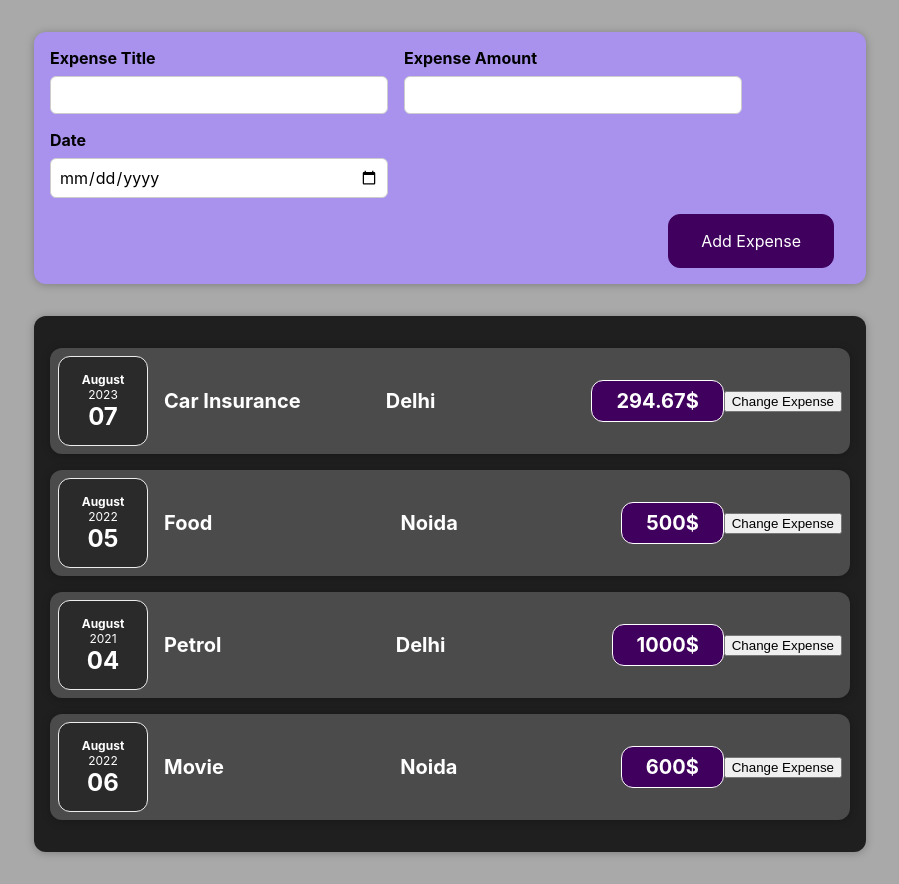
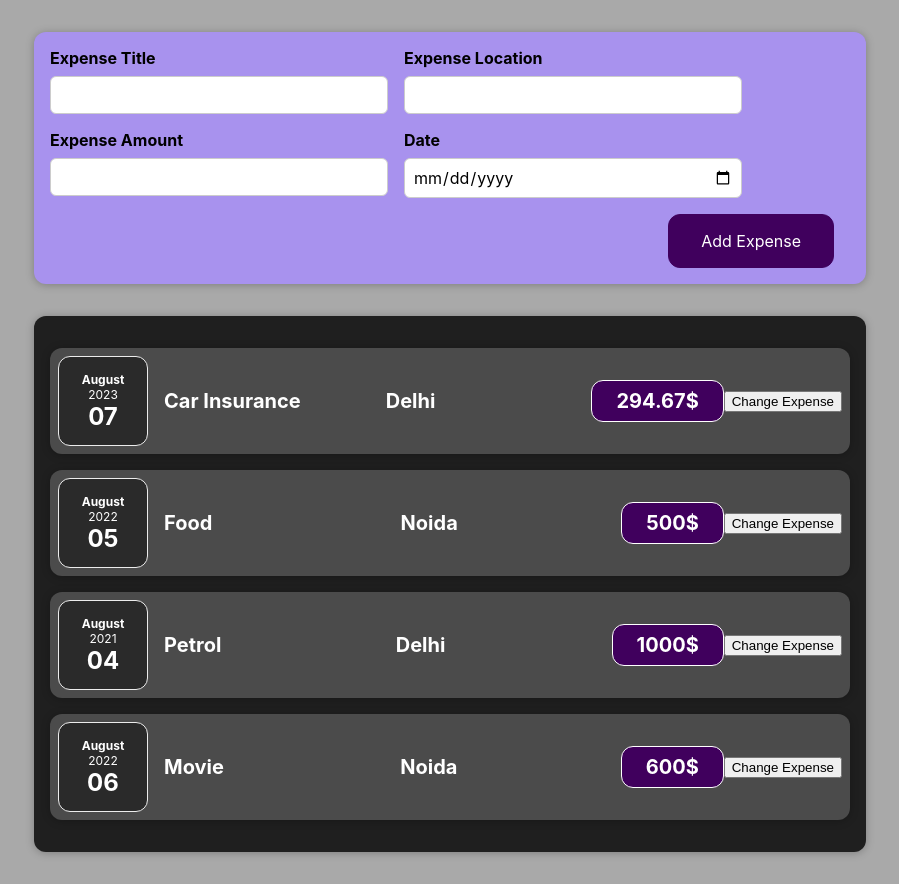
Before and after one commit to roshani2022/AdvanceReact, a React (Create React App) app: page / in a window 1280 px wide. Shown: the whole page, without its empty margins (190-1089 px from the left). Built offline with nearby package versions, Linux system fonts and the light colour scheme.

Commit message:
advancedRectTask8

```diff
--- a/src/App.js
+++ b/src/App.js
@@ -1,44 +1,52 @@
 //import logo from './logo.svg';
-import React from "react";
+import React, { useState } from "react";
 import "./App.css";
 import Expense from "./components/expenses/Expense";
 import NewExpense from "./components/NewExpense/NewExpense";
 const App = () => {
   const expenses = [
     {
-      id:"e1",
+      id: "e1",
       title: "Car Insurance",
-      locationOfExpenditure: "Delhi",
+      location: "Delhi",
       amount: 294.67,
       date: new Date(2023, 7, 7),
     },
     {
-      id:"e2",
+      id: "e2",
       title: "Food",
-      locationOfExpenditure: "Noida",
+      location: "Noida",
       amount: 500,
       date: new Date(2022, 7, 5),
     },
     {
-      id:"e3",
+      id: "e3",
       title: "Petrol",
-      locationOfExpenditure: "Delhi",
+      location: "Delhi",
       amount: 1000,
       date: new Date(2021, 7, 4),
     },
     {
-      id:"e4",
+      id: "e4",
       title: "Movie",
-      locationOfExpenditure: "Noida",
+      location: "Noida",
       amount: 600,
       date: new Date(2022, 7, 6),
     },
   ];
+  const [myExpense, setMyExepnse] = useState(expenses);
+  const addExpenseHandler = (expense) => {
+   setMyExepnse((prevData)=>{
+    return [ ...prevData,expense]
+   }
+
+)
+  };
+
   return (
     <div>
-      <NewExpense />
-      <Expense items={expenses} />
-
+      <NewExpense onAddExpense={addExpenseHandler} />
+      <Expense items={myExpense} />
     </div>
   );
 };
--- a/src/components/NewExpense/ExpenseForm.js
+++ b/src/components/NewExpense/ExpenseForm.js
@@ -1,8 +1,9 @@
 import React, { useState } from "react";
 import "./ExpenseForm.css";
 
-const ExpenseForm = () => {
+const ExpenseForm = (props) => {
   const [enteredTitle, setentredTitle] = useState("");
+  const [enteredLocation, setentredLocation] = useState("");
   const [enteredAmount, setentredAmount] = useState("");
   const [enteredeDate, setentrredDate] = useState("");
 
@@ -10,26 +11,34 @@ const ExpenseForm = () => {
     setentredTitle(event.target.value)
 
   };
+  const locationChangeHandler = (event) => {
+    setentredLocation(event.target.value)
+    console.log(event.target.value)
+  };
 
   const amountChangeHandler = (event) => {
     setentredAmount(event.target.value);
-
-    console.log(event.target.value)
   };
 
   const dateChangeHandler = (event) => {
     setentrredDate(event.target.value);
-
   };
    const submitHandler = (event) => {
      event.preventDefault();
+
      const expenseData = {
       title: enteredTitle,
+      location:enteredLocation,
       amount: enteredAmount,
-      date:new Date(enteredeDate)
+      date:new Date(enteredeDate),
+      id: Math.random().toString()
      }
+     props.onSaveExpenseData(expenseData);
+     setentredTitle('')
+     setentredLocation('')
+     setentredAmount('')
+     setentrredDate('')
 
-     console.log(expenseData)
    }
 
   return (
@@ -37,7 +46,11 @@ const ExpenseForm = () => {
       <div className="new-expense__controls">
         <div className="new-expense__control">
           <label>Expense Title </label>
-          <input type="text" onChange={titleChangeHandler} />
+          <input type="text" value={enteredTitle} onChange={titleChangeHandler} />
+        </div>
+        <div className="new-expense__control">
+          <label>Expense Location </label>
+          <input type="text" value={enteredLocation} onChange={locationChangeHandler} />
         </div>
         <div className="new-expense__control">
           <label>Expense Amount</label>
@@ -45,6 +58,7 @@ const ExpenseForm = () => {
             type="number"
             min="0.01"
             step="0.01"
+            value={enteredAmount}
             onChange={amountChangeHandler}
           />
         </div>
@@ -54,6 +68,7 @@ const ExpenseForm = () => {
             type="date"
             min="2019-01-01"
             max="2022-12-31"
+            value={enteredeDate}
             onChange={dateChangeHandler}
           />
         </div>
--- a/src/components/NewExpense/NewExpense.js
+++ b/src/components/NewExpense/NewExpense.js
@@ -2,9 +2,16 @@ import React from 'react';
 import './NewExpense.css'
 import ExpenseForm from './ExpenseForm';
 
-const NewExpense = () => {
+const NewExpense = (props) => {
+   const saveExpenseDataHandler = (enterdExpenseData) => {
+      const expenseData = {
+         ...enterdExpenseData,
+         id:Math.random().toString()
+      };
+      props.onAddExpense(expenseData)
+   };
    return <div className='new-expense'>
-   <ExpenseForm />
+   <ExpenseForm  onSaveExpenseData={saveExpenseDataHandler}/>
    </div>
 
 }
--- a/src/components/expenses/Expense.js
+++ b/src/components/expenses/Expense.js
@@ -5,17 +5,15 @@ import Card from "../UI/Card";
 const Expense = (props) => {
   return (
     <Card className="expenses">
-      {props.items.map((item) => {
-        return (
+      {props.items.map((item) => (
         <ExpenseItem
           id={item.id}
           title={item.title}
-              location={item.locationOfExpenditure}
+          location={item.location}
           amount={item.amount}
           date={item.date}
         />
-        );
-      })}
+      ))}
     </Card>
   );
 };
--- a/src/components/expenses/ExpenseItem.js
+++ b/src/components/expenses/ExpenseItem.js
@@ -8,10 +8,10 @@ import Card from "../UI/Card";
 const ExpenseItem = (props) => {
   //function clickHandler(){}
   const [amount, changeAmount] = useState(props.amount);
-  console.log('ExpenseItem evaluated by React')
+  //console.log('ExpenseItem evaluated by React')
   const clickHandler = () => {
     changeAmount("100");
-    console.log(amount);
+   // console.log(amount);
 
   };
 
@@ -20,10 +20,11 @@ const ExpenseItem = (props) => {
         <ExpenseDate date={props.date} />
          <ExpenseDetail
           title={props.title}
+          key ={props.id}
           location={props.location}
           amount={amount}
         />
-        <button onClick={clickHandler}>Change Expense</button>
+       <button onClick={clickHandler}>Change Expense</button>
       </Card>
 
   );
```
Also changed, not shown: src/components/expenses/ExpenseDetail.js (line endings or trailing spaces). Lines whose indentation alone changed are shown as unchanged.
